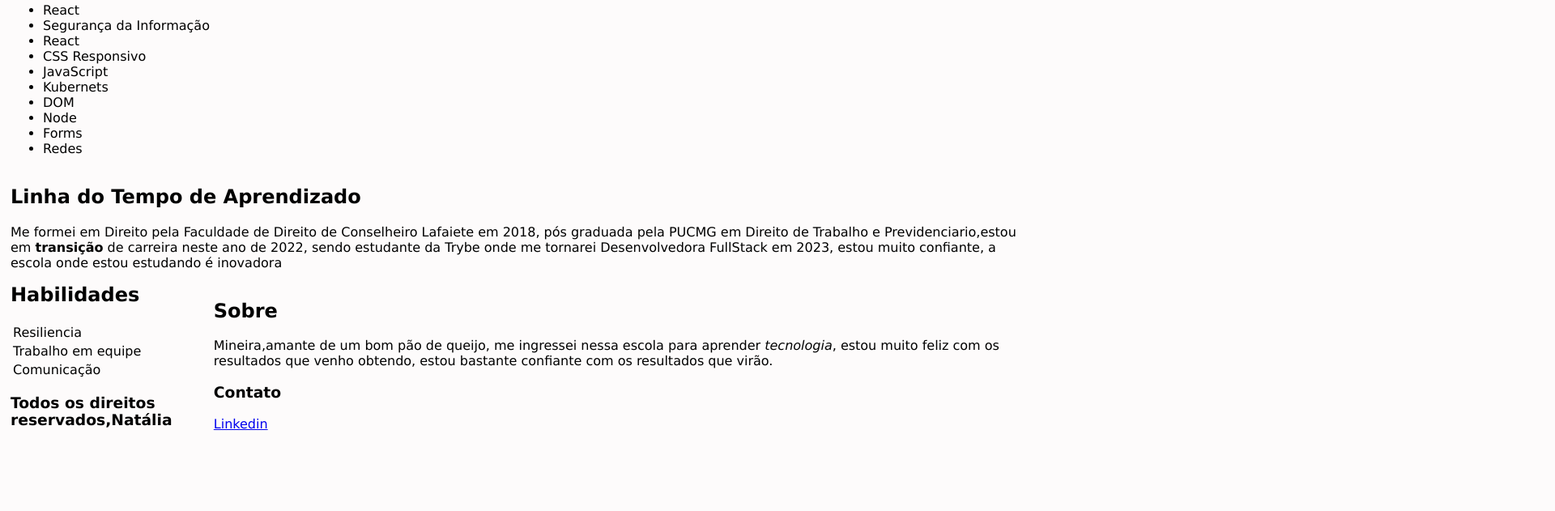
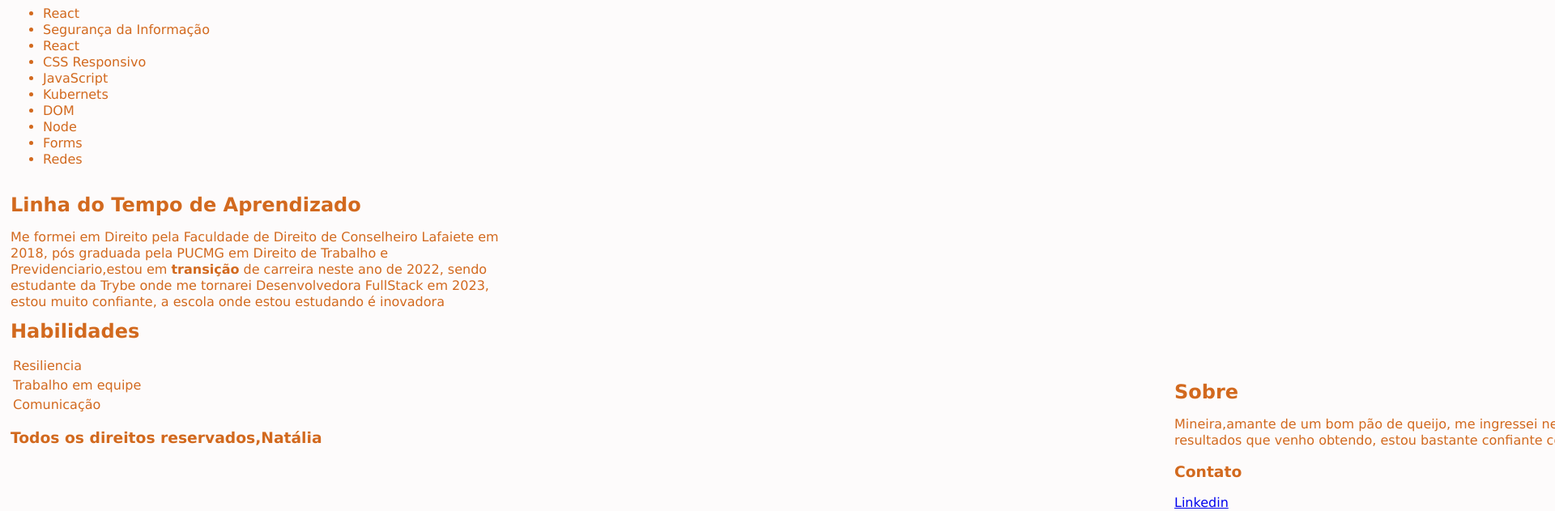
Before and after one commit to natooliv/lessons-learned, a website: page index.html in a window 1280 px wide. Shown: the part 338-969 px from the top of the page at 81% size, 1920 px wide, since content can reach past the window. Before the commit the page ends 899 px from the top, so only its background shows below. Drawn offline with Linux system fonts and the light colour scheme.

Commit message:
Atualização bonus

```diff
--- a/style.css
+++ b/style.css
@@ -2,6 +2,9 @@ body {
   background-color: rgb(253, 251, 251);
   font-family: Verdana, Geneva, Tahoma, sans-serif;
   padding: 5px;
+  color: chocolate;
+  line-height: 20px;
+
 }
 
 #cabecalho {
@@ -9,6 +12,7 @@ body {
   border: 3px solid rgb(174, 216, 110);
   top: 0;
   background-color: rgb(174, 216, 110);
+  font-size: larger;
 }
 
 .lado-direito {
@@ -16,7 +20,12 @@ body {
   display: block;
   width: 80%;
   padding: auto;
-  height: 5;
+  height: 5px;
+  top: 642px;
+  left: 1300px;
+  position: absolute;
+  margin: 150px;
+
 }
 
 .lado-esquerdo {
@@ -24,4 +33,5 @@ body {
   display: block;
   width: fit-content;
   height: 5;
+  margin-right: 650px;
 }
```
